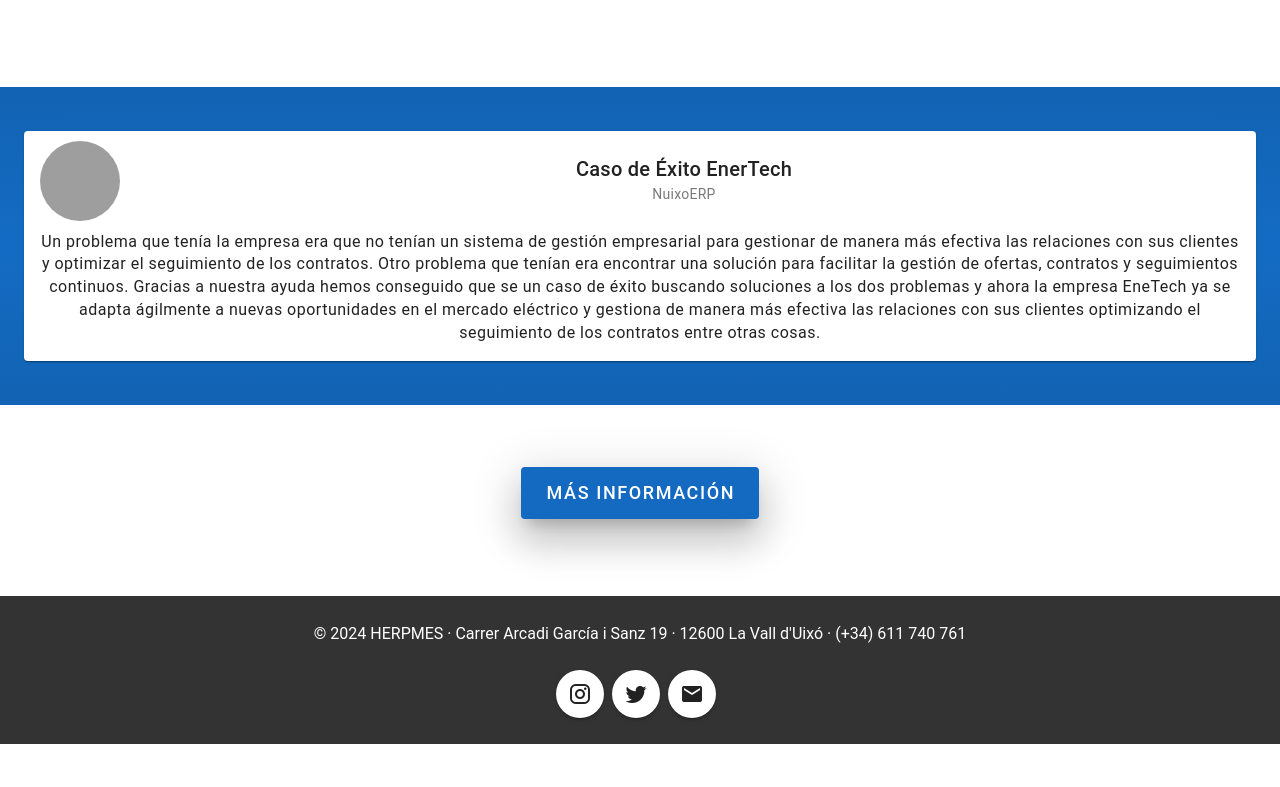
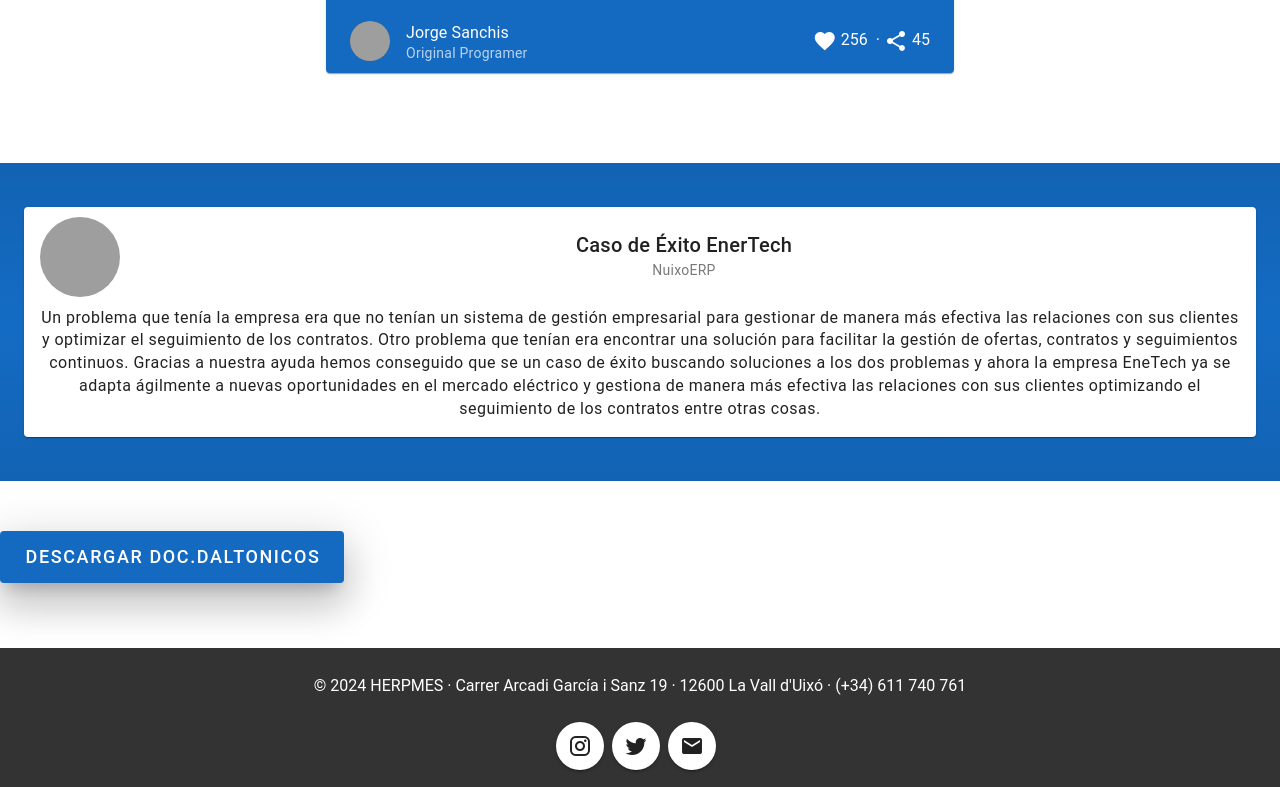
Before and after one commit to Herpmes/Herpmes.github.io, a Vue app: page /nuixo in a window 1280 px wide. Shown: the part 719-1506 px from the top of the page. Before the commit the page ends 1463 px from the top, so only its background shows below. Built offline with nearby package versions, Linux system fonts and the light colour scheme; grey boxes are pictures that could not be loaded.

Commit message:
Class fondo azul y botn con navegation

```diff
--- a/src/views/Departments/Nuix/NuixoView.vue
+++ b/src/views/Departments/Nuix/NuixoView.vue
@@ -1,26 +1,25 @@
 <template>
   <main class="mt-15">
     <div>
-
-
-
-
-
-
       <div class="v-col v-col-12 py-8 mt-10 text-white radialBG" align="center" justify="center">
-    <v-row align="center" justify="center" >
+        <v-row align="center" justify="center">
           <v-img
               width="40%"
               aspect-ratio="16/9"
               contain
               src="src/Img/img Nuixo/NuixoERP-29-2-2024.png"
           ></v-img>
-    </v-row >
+        </v-row>
+
       </div>
-
+      <router-link :to="{ name: 'Nuixó_Fotos' }">
+        <v-col cols="auto" align="center">
+          <v-btn color="#146ac0" dark elevation="24" size="x-large">Más Información</v-btn>
+        </v-col>
+      </router-link>
       <div style="margin-top: 70px;"></div>
-    <v-row align="center" justify="center" >
-      <v-col cols="12" md="8" lg="6" xl="4" class="mt-4" >
+      <v-row align="center" justify="center">
+        <v-col cols="12" md="8" lg="6" xl="4" class="mt-4">
           <v-card
               class="mx-auto"
               color="#146ac0"
@@ -29,8 +28,6 @@
               prepend-icon="mdi-twitter"
               title="Sobre Nosotros"
           >
-
-
             <v-card-text class="text-h5 py-2">
               "Somos un grupo innovador formado por un equipo muy unido con un objetivo común claro. Contamos con un personal joven y dinámico con muchas ganas de trabajar en proyectos significativos. Nuestro propósito es ser flexibles y ágiles para abordar los cambios tecnológicos y empresariales que se presentan."
             </v-card-text>
@@ -42,11 +39,8 @@
                       image="https://avataaars.io/?avatarStyle=Transparent&topType=ShortHairShortCurly&accessoriesType=Prescription02&hairColor=Black&facialHairType=Blank&clotheType=Hoodie&clotheColor=White&eyeType=Default&eyebrowType=DefaultNatural&mouthType=Default&skinColor=Light"
                   ></v-avatar>
                 </template>
-
                 <v-list-item-title>Jorge Sanchis</v-list-item-title>
-
                 <v-list-item-subtitle>Original Programer</v-list-item-subtitle>
-
                 <template v-slot:append>
                   <div class="justify-self-end">
                     <v-icon class="me-1" icon="mdi-heart"></v-icon>
@@ -55,7 +49,6 @@
                     <v-icon class="me-1" icon="mdi-share-variant"></v-icon>
                     <span class="subheading">45</span>
                   </div>
-
                 </template>
               </v-list-item>
             </v-card-actions>
@@ -64,12 +57,12 @@
           <div style="margin-top: 50px;"></div>
         </v-col>
       </v-row>
+
       <div class="v-col v-col-12 py-8 mt-10 text-white radialBG" align="center" justify="center">
         <v-col cols="auto">
           <v-card
               class="mx-auto"
               max-width="1500"
-
               title="Caso de Éxito EnerTech"
               subtitle="NuixoERP"
           >
@@ -81,43 +74,36 @@
                 ></v-img>
               </v-avatar>
             </template>
-
-        <v-card-text class="text-body-1">Un problema que tenía la empresa era que no tenían un sistema de gestión empresarial para gestionar de manera más efectiva las relaciones con sus clientes y optimizar el seguimiento de los contratos.
+            <v-card-text class="text-body-1">
+              Un problema que tenía la empresa era que no tenían un sistema de gestión empresarial para gestionar de manera más efectiva las relaciones con sus clientes y optimizar el seguimiento de los contratos.
 
               Otro problema que tenían era encontrar una solución para facilitar la gestión de ofertas, contratos y seguimientos continuos.
 
               Gracias a nuestra ayuda hemos conseguido que se un caso de éxito buscando soluciones a los dos problemas y ahora la empresa EneTech ya se adapta ágilmente a nuevas oportunidades en el mercado eléctrico y gestiona de manera más efectiva las relaciones con sus clientes optimizando el seguimiento de los contratos entre otras cosas.
-
             </v-card-text>
           </v-card>
         </v-col>
       </div>
+
       <div style="margin-top: 50px;"></div>
 
-    <router-link :to="{ name: 'Nuixó_Fotos' }">
-    <v-col cols="auto" align="center">
-      <v-btn color="#146ac0" dark elevation="24" size="x-large">Más Información</v-btn>
-    </v-col>
-    </router-link>
+     <div class="download__button" >
+      <v-btn color="#146ac0" dark elevation="24" size="x-large" :href="downloadLink" download="CurriculumDaltonicos" target="_blank" rel="noopener noreferrer" align="center">Descargar Doc.Daltonicos</v-btn>
+    </div>
       <div style="margin-top: 15px;"></div>
     </div>
-
   </main>
 </template>
 
+<script setup>
+const downloadLink = "src/assets/pdfsnuixo/DocumentoDaltónicos.pdf";
+</script>
+
 <style scoped>
-.fill-height {
-  height: 100vh !important;
-}
-
-.company-description {
-  font-size: 16px !important;
-  line-height: 1 !important;
-  color: #333 !important;
-  margin: 20px !important;
+/* Agrega estilos si es necesario */
+.download__button {
+  position:initial;
+  top: 10px;
+  right: 10px;
 }
 </style>
-
-
-<script setup>
-</script>
```
Also changed, not shown: 1 other file (tests, documents, lock files or other folders). Lines whose indentation alone changed are shown as unchanged.
